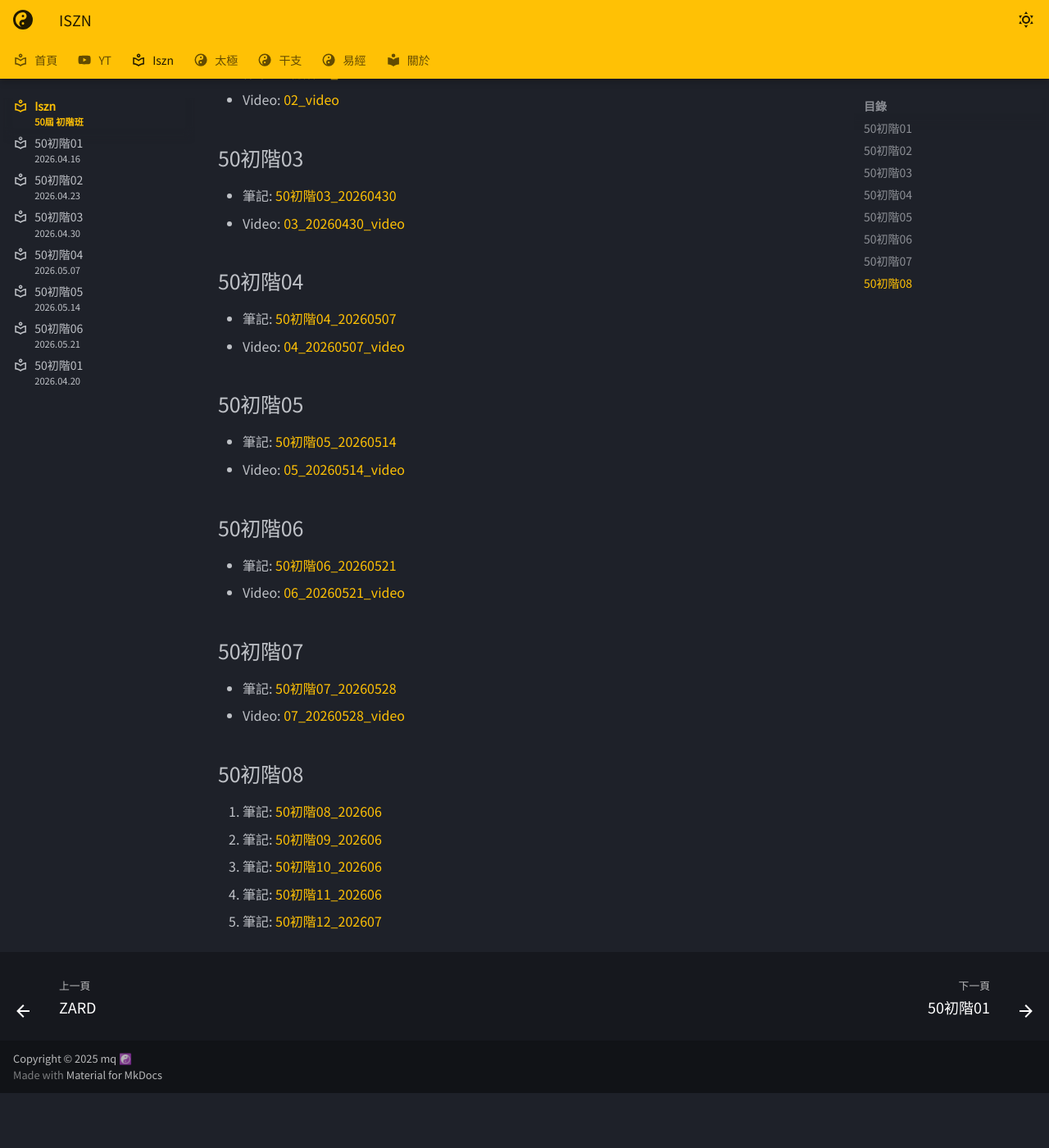
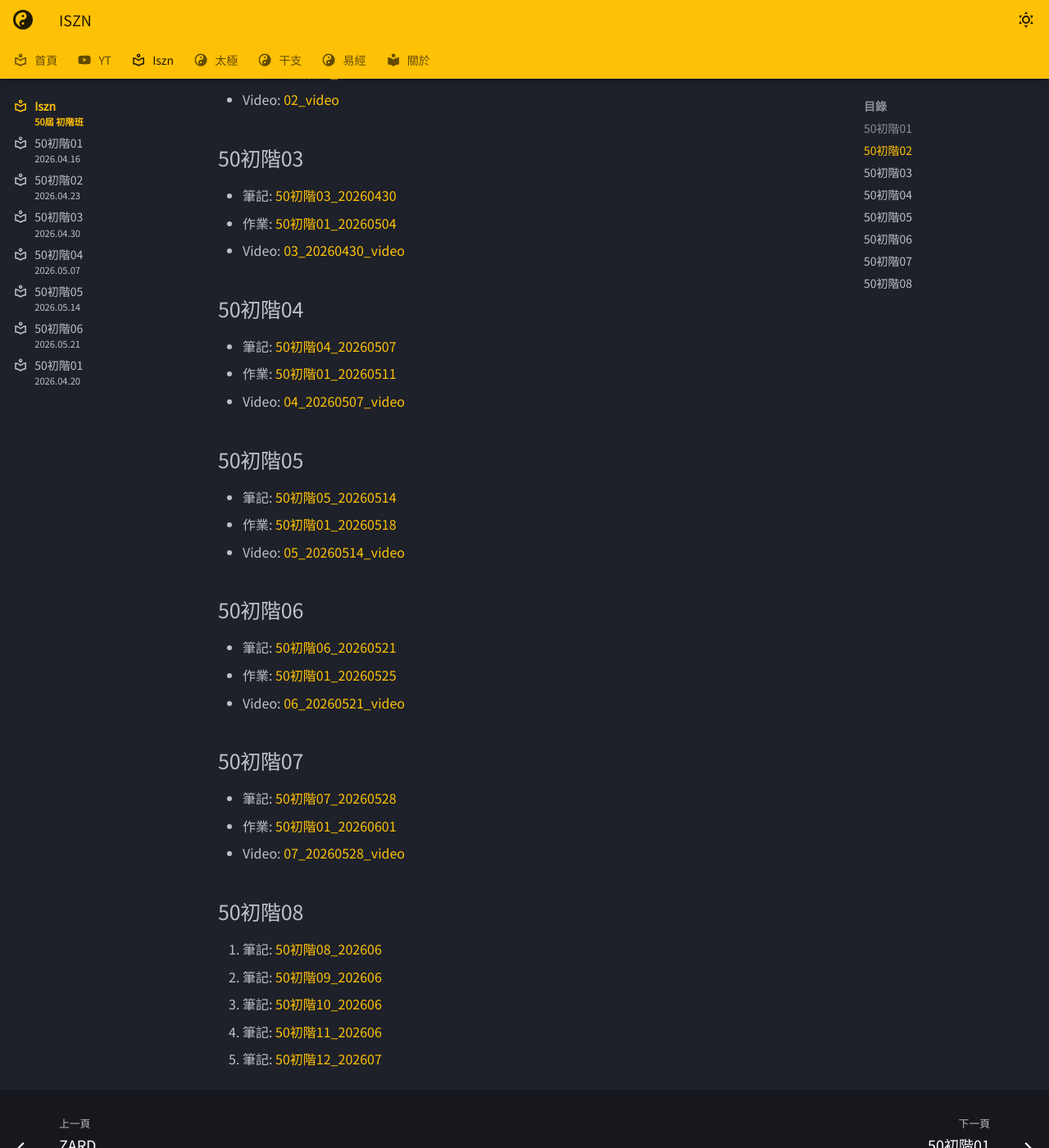
Before and after one commit to oolongyuan/oolongyuan.github.io, an MkDocs documentation site: the page built from docs/iszn/index.md, in a window 1280 px wide and 1400 px high, scrolled down 861 px. Shown: the whole window at 82% size. Built offline with MkDocs 1.6.1 and Material for MkDocs 9.7.7, drawn with Linux system fonts in a browser that asks for light colours; some web fonts are replaced; before the commit the page ends 2194 px from its top, so only the background shows below that.

Commit message:
added homeworks

```diff
--- a/docs/iszn/index.md
+++ b/docs/iszn/index.md
@@ -14,43 +14,48 @@ subtitle: 50屆 初階班
 
  - Date: 2026.04.16
  - 筆記: [50初階01_20260416](./note_01/)
- - 作業: [50初階01_20260420](./work_01/)
+ - 作業: [50初階01_20260420](./note_01_homework/)
  - Video: [01_video][v01]{target="_blank"}
 
 ## 50初階02
 
  - Date: 2026.04.27
  - 筆記: [50初階02_20260423](./note_02/)
- - 作業: [50初階01_20260427](./work_02/)
+ - 作業: [50初階01_20260427](./)
  - Video: [02_video][v02]{target="_blank"}
 
 ## 50初階03
 
  - 筆記: [50初階03_20260430](./note_03/)
+ - 作業: [50初階01_20260504](./note_03_homework/)
  - Video: [03_20260430_video][v03]{target="_blank"}
 
 
 ## 50初階04
 
  - 筆記: [50初階04_20260507](./note_04/)
+ - 作業: [50初階01_20260511](./note_04_homework/)
  - Video: [04_20260507_video][v04]{target="_blank"}
 
 
 ## 50初階05
 
  - 筆記: [50初階05_20260514](./note_05/)
+ - 作業: [50初階01_20260518](./note_05_homework/)
  - Video: [05_20260514_video][v05]{target="_blank"}
 
 
 ## 50初階06
 
  - 筆記: [50初階06_20260521](./note_06/)
+ - 作業: [50初階01_20260525](./note_06_homework/)
  - Video: [06_20260521_video][v06]{target="_blank"}
 
 
 ## 50初階07
 
- - 筆記: [50初階07_20260528](/iszn//)
+ - 筆記: [50初階07_20260528](./note_07/)
+ - 作業: [50初階01_20260601](./note_07_homework/)
  - Video: [07_20260528_video][v07]{target="_blank"}
 
 
```
